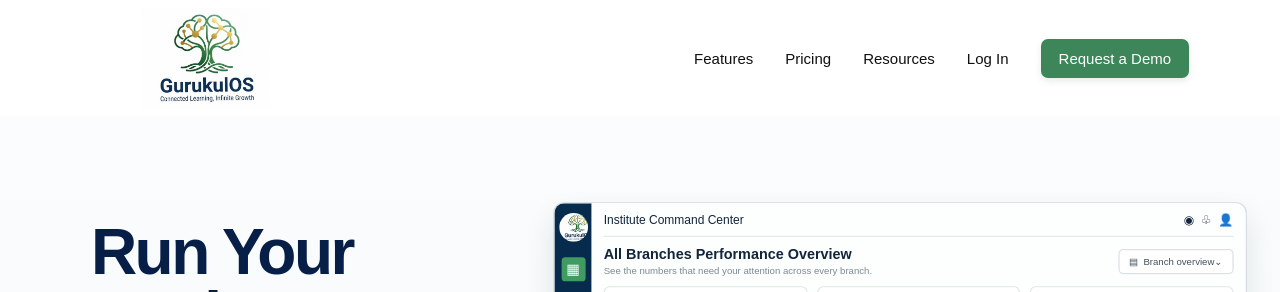
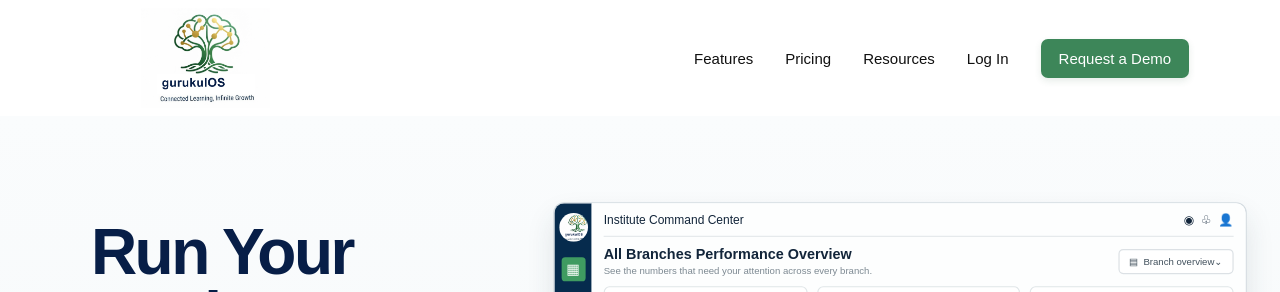
Before and after one commit to bharatmakwana2019/classrise-mvp, a Next.js app: page / in a window 1280 px wide. Shown: the top 292 px of the page. Built offline with nearby package versions, Linux system fonts and the light colour scheme.

Commit message:
Update logo wordmark to gurukulOS

```diff
--- a/app/page.tsx
+++ b/app/page.tsx
@@ -3,7 +3,7 @@ export default function Home() {
     <main className="site-shell">
       <nav className="top-nav">
         <a className="logo-link" href="#" aria-label="gurukulOS home">
-          <img src="/assets/gurukulos-logo.png" alt="gurukulOS — Connected Learning, Infinite Growth" />
+          <img src="/assets/gurukulos-logo-v2.png" alt="gurukulOS — Connected Learning, Infinite Growth" />
         </a>
         <div className="nav-menu">
           <a href="#features">Features</a>
@@ -23,7 +23,7 @@ export default function Home() {
         <div className="dashboard-stage" aria-label="gurukulOS institute performance dashboard preview">
           <div className="dashboard-window">
             <aside className="dashboard-sidebar">
-              <img src="/assets/gurukulos-logo.png" alt="" />
+              <img src="/assets/gurukulos-logo-v2.png" alt="" />
               <span className="side-item active">▦</span><span className="side-item">⌘</span><span className="side-item">♙</span><span className="side-item">□</span><span className="side-item">♡</span><span className="side-item">⚙</span>
               <span className="side-bottom">↪</span>
             </aside>
```
Also changed, not shown: public/assets/gurukulos-logo-v2.png (added).
